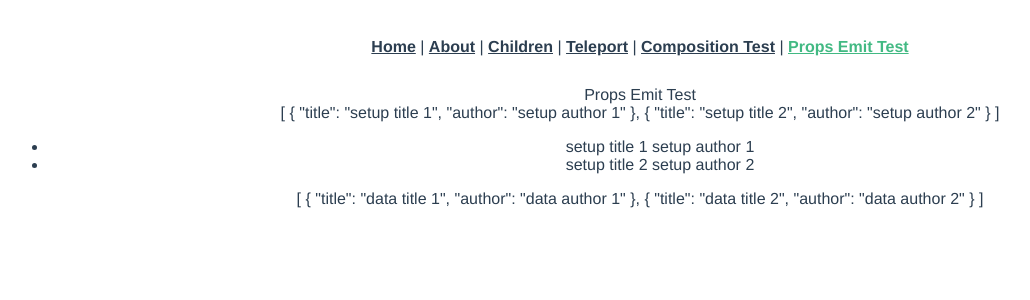
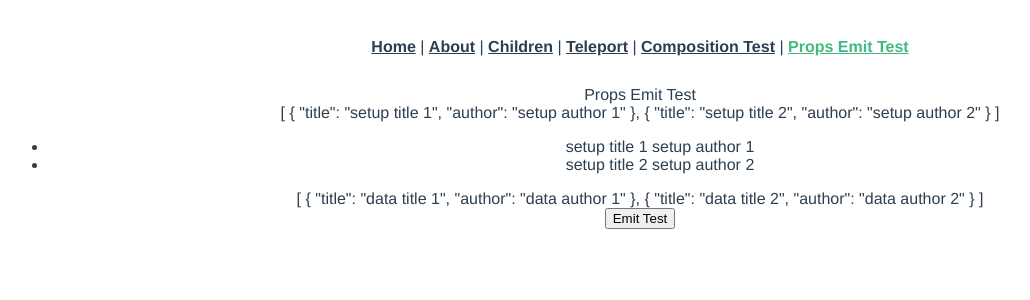
Before and after one commit to hidemiura1111/learning-vue3_cli, a Vue app: page /props-emit-test in a window 1280 px wide. Shown: the top 300 px of the page, without its empty margins (0-1030 px from the left). Built offline with nearby package versions, Linux system fonts and the light colour scheme.

Commit message:
emit from setup

```diff
--- a/src/App.vue
+++ b/src/App.vue
@@ -10,6 +10,7 @@
   <router-view
     :setupBooks="setupBooks"
     :dataBooks="dataBooks"
+    @custom-event="parentEmitTest"
   />
 </template>
 <script>
@@ -46,6 +47,11 @@ export default {
       ]
     }
   },
+  methods: {
+    parentEmitTest(e) {
+      console.log(e)
+    }
+  },
   provide() {
     return {
       username: 'Name from HomeView'
--- a/src/views/PropsEmitTestView.vue
+++ b/src/views/PropsEmitTestView.vue
@@ -9,6 +9,7 @@
       </li>
     </ul>
     <div>{{ dataBooks }}</div>
+    <button @click="emitTest">Emit Test</button>
   </div>
 </template>
 
@@ -18,9 +19,17 @@ export default {
     setupBooks: Array,
     dataBooks: Array,
   },
-  setup(props) {
+  setup(props, context) { // seup(props, { emit })
     console.log(props.setupBooks)
     console.log(props.dataBooks)
+
+    const emitTest = () => {
+      context.emit('custom-event', 'Custom Event from Children')
+    }
+
+    return {
+      emitTest
+    }
   }
 }
 </script>
```
